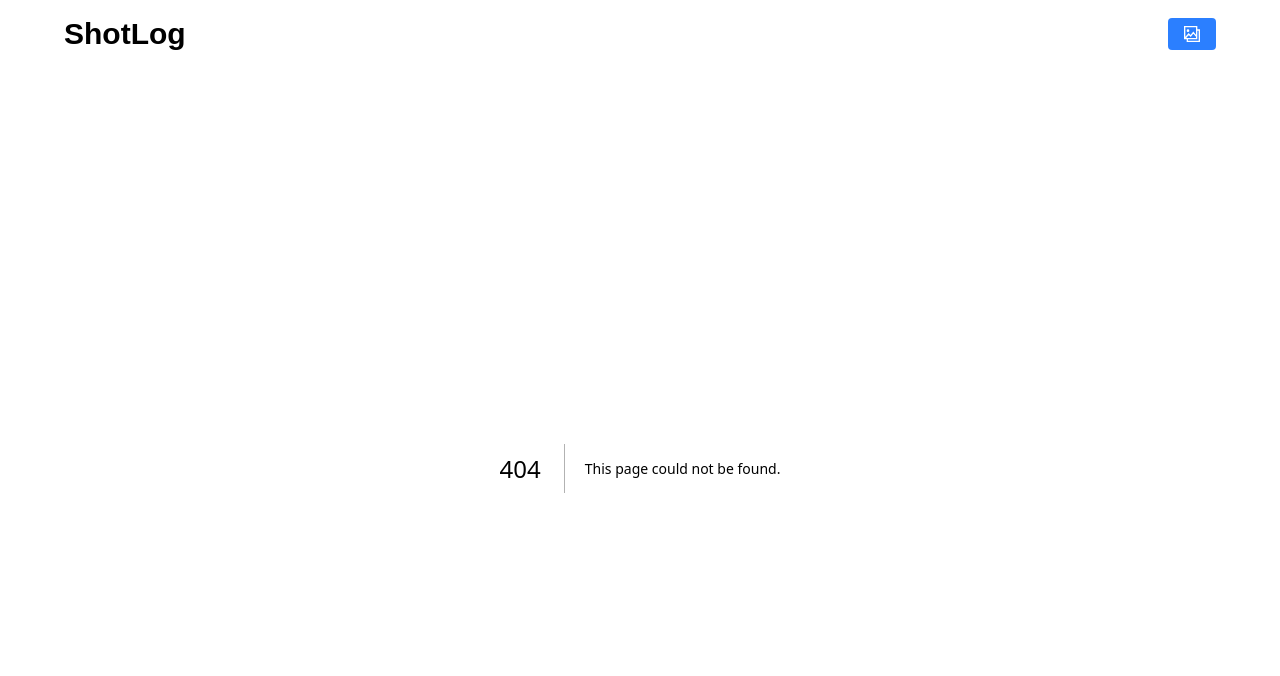
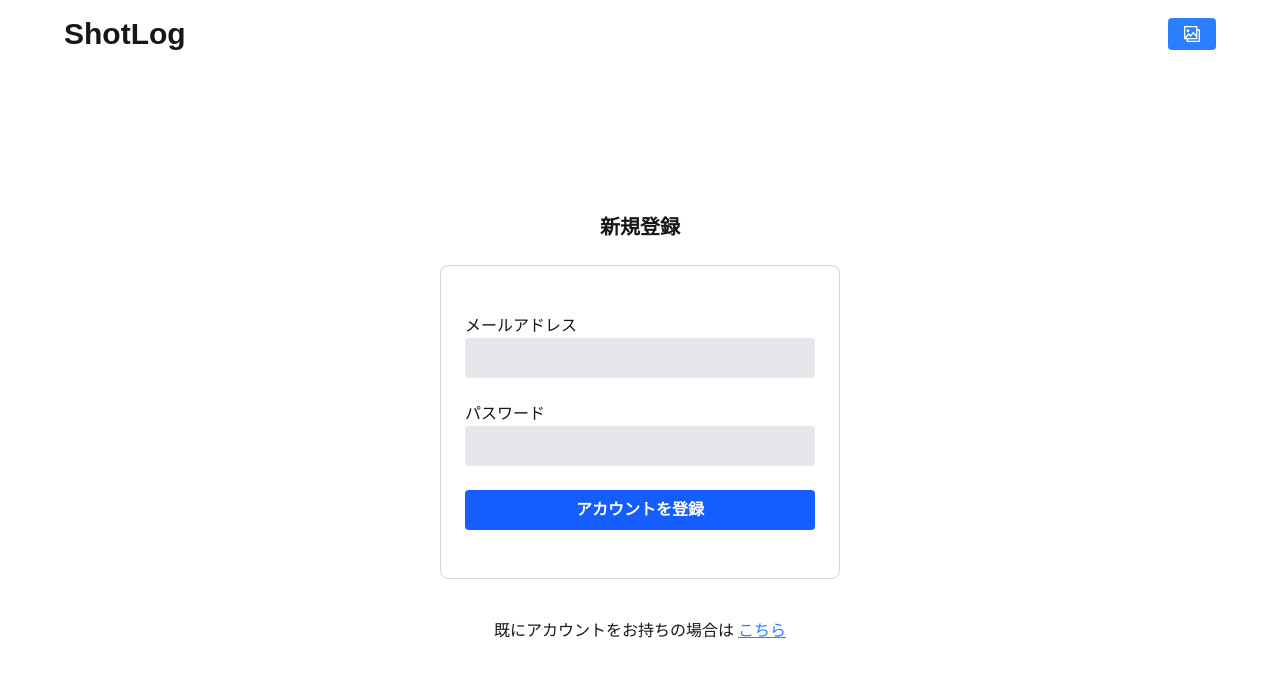
Before and after one commit to o-kabe12/shotlog, a Next.js app: page /signup in a window 1280 px wide. Before the commit this address had no page. Shown: the top 676 px of the page. Built offline with nearby package versions, Linux system fonts and the light colour scheme; no server answers.

Commit message:
#1 ログイン機能・新規登録機能実装

```diff
--- a/app/login/page.tsx
+++ b/app/login/page.tsx
@@ -1,26 +1,64 @@
 "use client";
 
 import PrimaryButton from "@/components/PrimaryButton";
+import { useRouter } from 'next/navigation';
+import { supabase } from "@/lib/supabase";
 import Link from "next/link";
 import { useState } from "react";
+import { translateAuthError } from '@/lib/authErrors';
 
 export default function Login() {
 
+  const [email, setEmail] = useState("");
+  const [password, setPassword] = useState("");
   const [loading, setLoading] = useState(false);
+  const [error, setError] = useState<string | null>(null);
+
+  const router = useRouter();
+
+  const handleLogin = async (e: React.FormEvent) => {
+    e.preventDefault();
+    setLoading(true);
+    setError(null);
+
+    const {error} = await supabase.auth.signInWithPassword({
+      email,
+      password,
+    });
+
+    setLoading(false);
+
+    if (error) {
+      setError(translateAuthError(error.message));
+    } else {
+      router.push('/');
+      router.refresh();
+    }
+  }
 
   return (
     <div>
       <div className="w-[90%] mx-auto h-[90dvh] flex flex-col justify-center gap-6">
         <h1 className="text-xl text-center font-bold">ログイン</h1>
 
-        {/* <form onSubmit={handleLogin} className="w-[400px] p-10 mx-auto flex flex-col gap-4 items-center"> */}
-        <form className="w-[400px] px-6 py-12 mx-auto flex flex-col gap-6 justify-center border border-gray-300 rounded-lg">
+        {error && (
+          <p className="text-center font-semibold text-red-500">
+            ❌ {error}
+          </p>
+        )}
+
+        <form
+          className="w-[400px] px-6 py-12 mx-auto flex flex-col gap-6 justify-center border border-gray-300 rounded-lg"
+          onSubmit={handleLogin}
+        >
           <div>
             <label htmlFor="email">メールアドレス</label>
             <input
               type="email"
               id="email"
               name="email"
+              value={email}
+              onChange={(e) => setEmail(e.target.value)}
               className="block w-full p-2  bg-gray-200 rounded"
               required
             />
@@ -31,6 +69,8 @@ export default function Login() {
               type="password"
               id="password"
               name="password"
+              value={password}
+              onChange={(e) => setPassword(e.target.value)}
               className="block w-full p-2 bg-gray-200 rounded"
               required
             />
--- /dev/null
+++ b/app/signup/page.tsx
@@ -0,0 +1,122 @@
+// app/signup/page.tsx
+"use client";
+
+import { useState } from 'react';
+import { useRouter } from 'next/navigation';
+import Link from 'next/link';
+import { supabase } from '@/lib/supabase';
+import { translateAuthError } from '@/lib/authErrors';
+
+export default function SignUpPage() {
+  const [email, setEmail] = useState('');
+  const [password, setPassword] = useState('');
+  const [loading, setLoading] = useState(false);
+  const [message, setMessage] = useState<string | null>(null);
+  const [isSuccess, setIsSuccess] = useState(false); // 成功メッセージ判定用
+
+  const router = useRouter();
+
+  const handleSignUp = async (e: React.FormEvent<HTMLFormElement>) => {
+    e.preventDefault();
+    setLoading(true);
+    setMessage(null);
+    setIsSuccess(false);
+
+    const { error, data } = await supabase.auth.signUp({
+      email,
+      password,
+    });
+
+    setLoading(false);
+
+    if (error) {
+      console.error('サインアップエラー:', error);
+      setMessage(translateAuthError(error.message));
+      setIsSuccess(false);
+    } else {
+      // Supabaseのデフォルト設定（確認メール必須）を想定したメッセージ
+      if (data.user) {
+         // ★ メール確認を無効にしている場合の処理（通常は開発/テスト用）
+         router.push('/');
+         router.refresh();
+      } else {
+         // ★ 確認メールが送信された場合の標準的な処理
+         setMessage('登録が完了しました。ご登録いただいたメールアドレスに確認メールを送信しましたので、ご確認ください。');
+         setIsSuccess(true);
+      }
+    }
+  };
+
+  return (
+    <div>
+      <div className="w-[90%] mx-auto h-[90dvh] flex flex-col justify-center gap-6">
+        <h1 className="text-xl text-center font-bold">新規登録</h1>
+
+        {/* 成功/エラーメッセージの表示 */}
+        {message && (
+          <p className={`text-center font-semibold ${isSuccess ? 'text-green-600' : 'text-red-500'}`}>
+            {isSuccess ? '✅ ' : '❌ '} {message}
+          </p>
+        )}
+
+        {/* 成功時はフォームを非表示 */}
+        {!isSuccess && (
+          <form
+            className="w-[400px] px-6 py-12 mx-auto flex flex-col gap-6 justify-center border border-gray-300 rounded-lg"
+            onSubmit={handleSignUp}
+          >
+            {/* メールアドレス入力 */}
+            <div>
+              <label htmlFor="email">メールアドレス</label>
+              <input
+                type="email"
+                id="email"
+                name="email"
+                value={email}
+                onChange={(e) => setEmail(e.target.value)}
+                className="block w-full p-2 bg-gray-200 rounded"
+                required
+              />
+            </div>
+
+            {/* パスワード入力 */}
+            <div>
+              <label htmlFor="password">パスワード</label>
+              <input
+                type="password"
+                id="password"
+                name="password"
+                value={password}
+                onChange={(e) => setPassword(e.target.value)}
+                className="block w-full p-2 bg-gray-200 rounded"
+                required
+              />
+            </div>
+
+            {/* PrimaryButtonのスタイルを再現したボタン */}
+            <button
+              type="submit"
+              disabled={loading}
+              className={`w-full py-2 px-4 rounded font-bold text-white transition-opacity ${
+                loading
+                  ? 'bg-gray-400 cursor-not-allowed'
+                  : 'bg-blue-600 hover:bg-blue-700'
+              }`}
+            >
+              {loading ? '登録処理中...' : 'アカウントを登録'}
+            </button>
+
+          </form>
+        )}
+
+        {/* ログインページへのリンク */}
+        <p className="text-center mt-4">
+          既にアカウントをお持ちの場合は
+          <Link href="/login" className="text-blue-500 underline hover:opacity-70 cursor-pointer ml-1">
+            こちら
+          </Link>
+        </p>
+      </div>
+    </div>
+  );
+}
```
